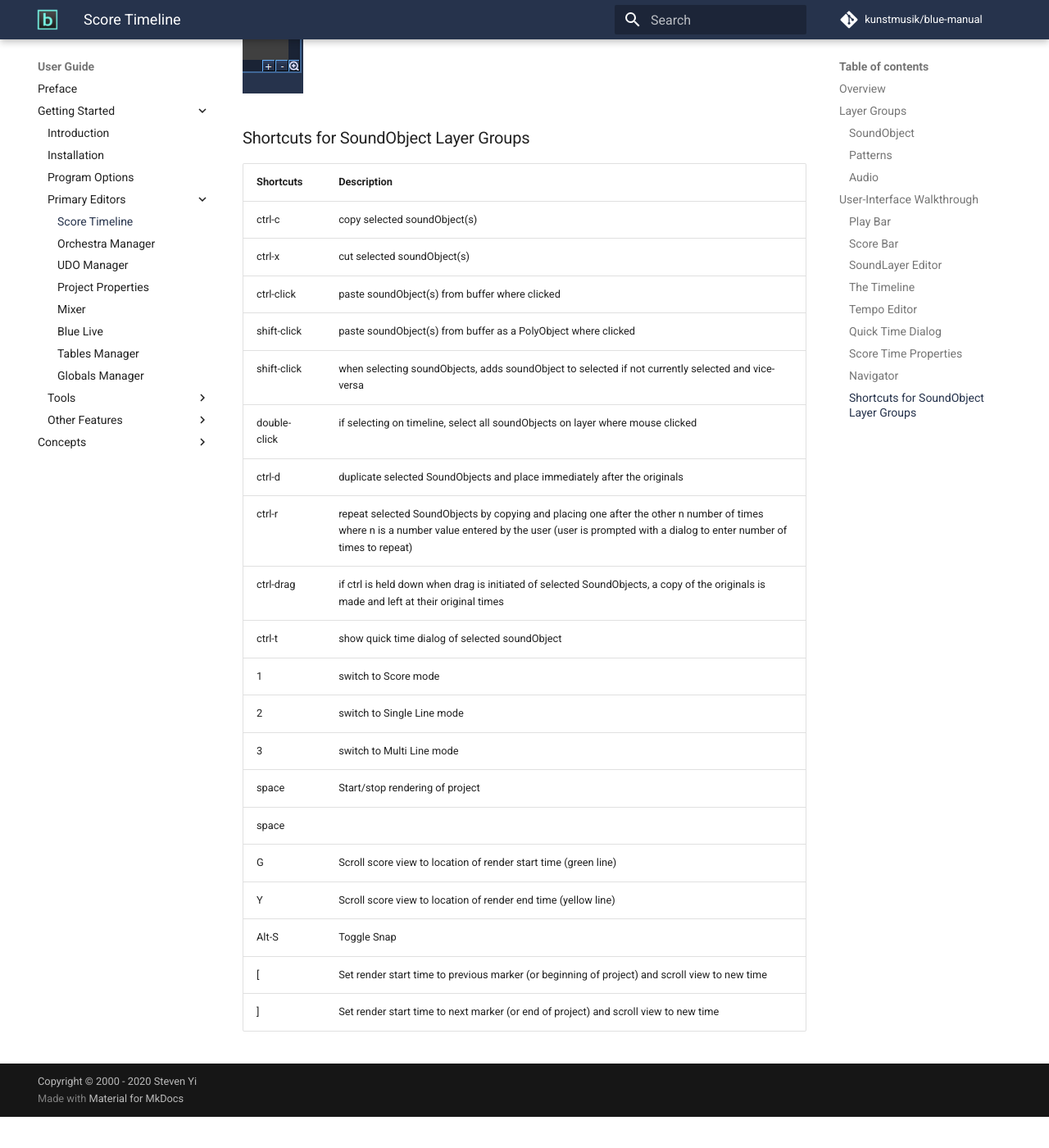
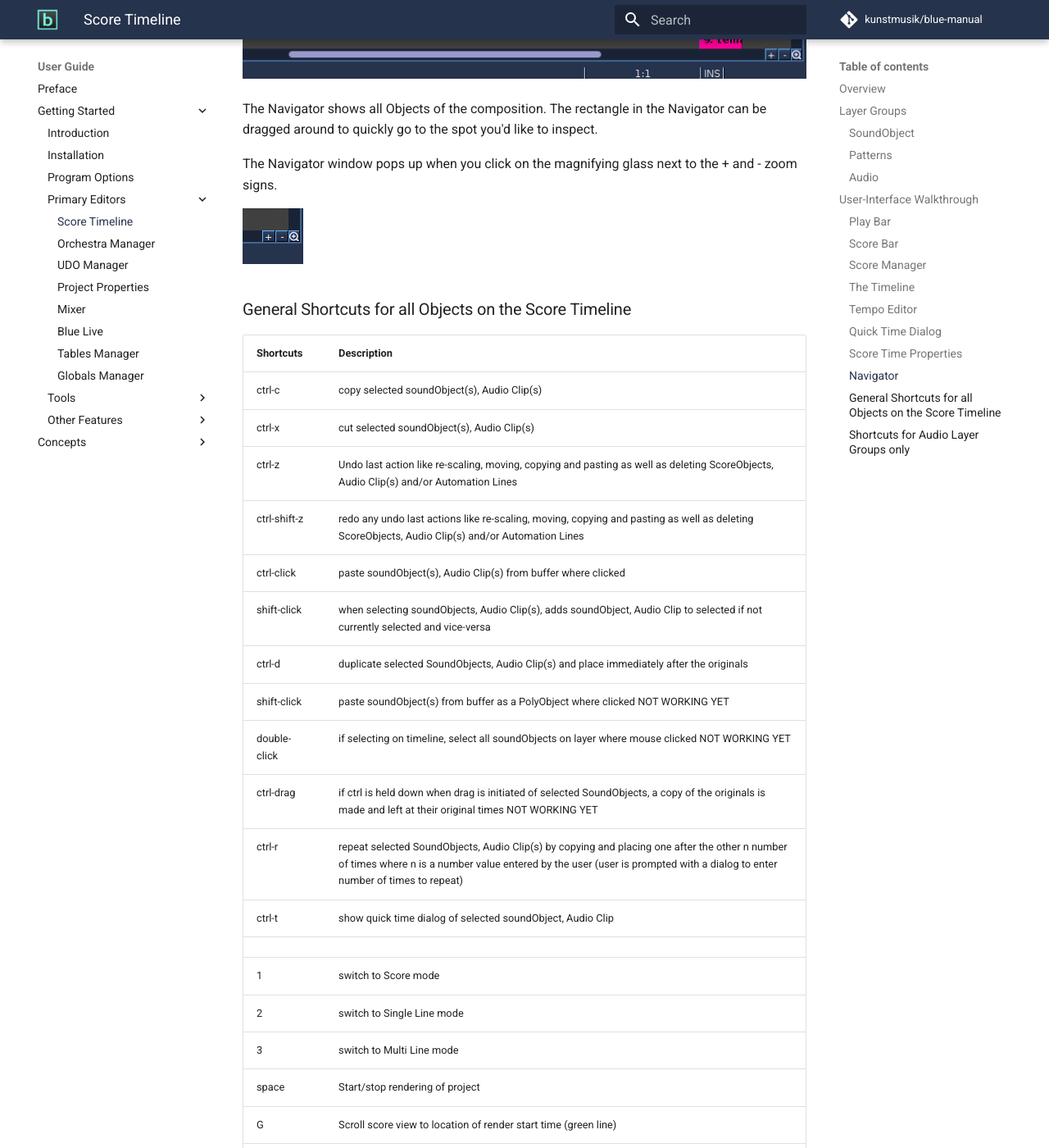
Before and after one commit to kunstmusik/blue-manual, an MkDocs documentation site: the page built from docs/users/gettingStarted/primaryEditors/scoreTimeline.md, in a window 1280 px wide and 1400 px high, scrolled down 9028 px. Shown: the whole window at 82% size. Built offline with MkDocs 1.6.1 and Material for MkDocs 9.7.7, drawn with Linux system fonts in a browser that asks for light colours; comment, search, counter and statistics services are not loaded; before the commit the page ends 10390 px from its top, so only the background shows below that; some of the changed text lies outside the part shown.

Commit message:
text about Score Manager
and some updated images

```diff
--- a/docs/users/gettingStarted/primaryEditors/scoreTimeline.md
+++ b/docs/users/gettingStarted/primaryEditors/scoreTimeline.md
@@ -256,22 +256,30 @@
 of the timeline, you would then return out of the PolyObject's timeline
 and back in the root's timeline.
 
-### SoundLayer Editor
+### Score Manager
 
-Below the polyObject bar on the left, you will see the soundLayer
-editor. here you can change the name of the soundLayer, as well as mute
-the layer (all soundObject's on muted layers will not be used to
-generate notes when creating .CSD files).
+Below the polyObject bar on the left, you will see the Score Manager.
+Here you can change the name of the Layer Group, names for
+individual SoundLayers and set a default Layer height.
 
-On the bottom of the soundLayer editor are four buttons, "^", "V", "+",
-and "-". "^" and "V" will push up or push down soundLayers. (HINT: You
-can move multiple soundLayers by clicking on one soundLayer, then
-holding down shift and clicking on the last of the soundLayers you want
-to move, then using the "^" and "V" buttons.) the "+" will add a
-soundLayer after the currently selected soundLayer. if no soundLayers
-are selected, then it will add one to the end of the list. the "-"
-button will remove any selected soundLayers. it should ask for a
-confirmation before removing any layers.
+![](../../../images/ScoreManager_button.png)
+
+On the top left of the Score Manager are four buttons, "^", "V", "+",
+and "-". "^" and "V" will push up or push down Layers Groups. (HINT:
+You can move multiple Layer Groups by clicking on one Layer Group, then
+holding down shift and clicking on the last of the Layer Groups you want
+to move, then using the "^" and "V" buttons). The "+" will add a
+Layer Group after the currently selected Layer Group.
+3 different Layer groups are available: SoundObject Layer Group, Patterns
+Layer group and Audio layer groups.
+If no Layer Groups are selected, then it will add one to the end of the
+list. the "-" button will remove any selected Layer Groups. it should ask
+for a confirmation before removing any Layer Groups.
+
+On the top right of the Score Manager are also four buttons, "^", "V", "+",
+and "-". Workings are as mentioned above for the Layer Groups, but now for
+the individual Layers in a Group.
+In Propeties you can set the default Layer height.
 
 ### The Timeline
 
@@ -365,27 +373,36 @@
 
 ![](../../../images/magnifyingglass.png)
 
-### Shortcuts for SoundObject Layer Groups
+### General Shortcuts for all Objects on the Score Timeline
+
+| Shortcuts    | Description                                                                                                                                                                                                 |
+| ------------ | -----------------------------------------------------------------------------------------------------------------------------------------------------------------------------------------------------------
+| ctrl-c       | copy selected soundObject(s), Audio Clip(s)                                                                                                                                                                                |
+| ctrl-x       | cut selected soundObject(s), Audio Clip(s)                                                                                                                                                                                |
+| ctrl-z            | Undo last action like re-scaling, moving, copying and pasting as well as deleting ScoreObjects, Audio Clip(s) and/or Automation Lines                                                                                                                                                                                     |
+| ctrl-shift-z      | redo any undo last actions like re-scaling, moving, copying and pasting as well as deleting ScoreObjects, Audio Clip(s) and/or Automation Lines                                                                                                                                                                                     |
+| ctrl-click   | paste soundObject(s), Audio Clip(s) from buffer where clicked                                                                                                                                                              |
+| shift-click  | when selecting soundObjects, Audio Clip(s), adds soundObject, Audio Clip to selected if not currently selected and vice-versa                                                                                                          |
+| ctrl-d       | duplicate selected SoundObjects, Audio Clip(s) and place immediately after the originals                                                                                                                                   |
+| shift-click  | paste soundObject(s) from buffer as a PolyObject where clicked NOT WORKING YET                                                                                                                                              |
+| double-click | if selecting on timeline, select all soundObjects on layer where mouse clicked NOT WORKING YET                                                                                                                              |
+| ctrl-drag    | if ctrl is held down when drag is initiated of selected SoundObjects, a copy of the originals is made and left at their original times NOT WORKING YET                                                                      |
+| ctrl-r       | repeat selected SoundObjects, Audio Clip(s) by copying and placing one after the other n number of times where n is a number value entered by the user (user is prompted with a dialog to enter number of times to repeat) |
+| ctrl-t       | show quick time dialog of selected soundObject, Audio Clip                                                                                                                                                              |
+|
+| 1            | switch to Score mode                                                                                                                                                                                  |
+| 2            | switch to Single Line mode                                                                                                                                                                                  |
+| 3            | switch to Multi Line mode                                                                                                                                                                                   |
+| space        | Start/stop rendering of project                                                                                                                                                                             |
+| G            | Scroll score view to location of render start time (green line)                                                                                                                                             |
+| Y            | Scroll score view to location of render end time (yellow line)                                                                                                                                              |
+| Alt-S        | Toggle Snap (Grid)                                                                                                                                                                                                |
+| \[           | Set render start time (Green locator) to previous marker (or beginning of project) and scroll view to new time                                                                                                              |
+| \]           | Set render start time (Green locator) to next marker (or end of project) and scroll view to new time                           |
+
+### Shortcuts for Audio Layer Groups only
 
 | Shortcuts    | Description                                                                                                                                                                                                 |
 | ------------ | ----------------------------------------------------------------------------------------------------------------------------------------------------------------------------------------------------------- |
-| ctrl-c       | copy selected soundObject(s)                                                                                                                                                                                |
-| ctrl-x       | cut selected soundObject(s)                                                                                                                                                                                 |
-| ctrl-click   | paste soundObject(s) from buffer where clicked                                                                                                                                                              |
-| shift-click  | paste soundObject(s) from buffer as a PolyObject where clicked                                                                                                                                              |
-| shift-click  | when selecting soundObjects, adds soundObject to selected if not currently selected and vice-versa                                                                                                          |
-| double-click | if selecting on timeline, select all soundObjects on layer where mouse clicked                                                                                                                              |
-| ctrl-d       | duplicate selected SoundObjects and place immediately after the originals                                                                                                                                   |
-| ctrl-r       | repeat selected SoundObjects by copying and placing one after the other n number of times where n is a number value entered by the user (user is prompted with a dialog to enter number of times to repeat) |
-| ctrl-drag    | if ctrl is held down when drag is initiated of selected SoundObjects, a copy of the originals is made and left at their original times                                                                      |
-| ctrl-t       | show quick time dialog of selected soundObject                                                                                                                                                              |
-| 1            | switch to Score mode                                                                                                                                                                                        |
-| 2            | switch to Single Line mode                                                                                                                                                                                  |
-| 3            | switch to Multi Line mode                                                                                                                                                                                   |
-| space        | Start/stop rendering of project                                                                                                                                                                             |
-| space        |                                                                                                                                                                                                             |
-| G            | Scroll score view to location of render start time (green line)                                                                                                                                             |
-| Y            | Scroll score view to location of render end time (yellow line)                                                                                                                                              |
-| Alt-S        | Toggle Snap                                                                                                                                                                                                 |
-| \[           | Set render start time to previous marker (or beginning of project) and scroll view to new time                                                                                                              |
-| \]           | Set render start time to next marker (or end of project) and scroll view to new time                                                                                                                        |
+| shift-alt-click    | press within an Audio Clip, at that spot it will split the Audio Clip into parts                                                 |
+| alt-drag    | move/reposition the audio content within the Audio Clip, to the left or to the right                                                |
```
